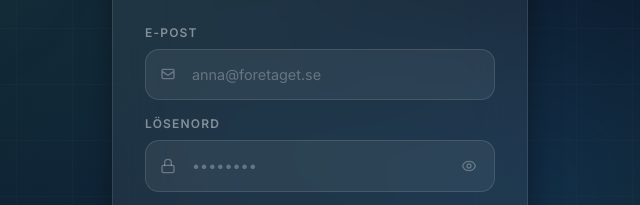
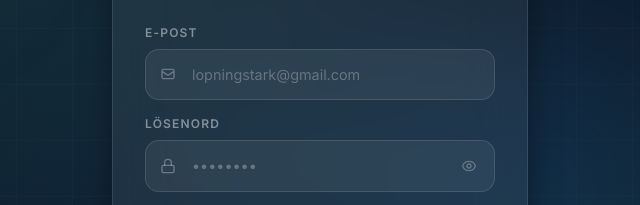
Before and after one commit to ostlinpontus-gif/Domarprojektet, a plain HTML site: page login.html in a window 1280 px wide. Shown: the part 308-513 px from the top of the page, 320-960 px from the left. Drawn offline with nearby package versions, Linux system fonts and the light colour scheme.

Commit message:
Slutgiltig automatiserad leverans

```diff
--- a/login.html
+++ b/login.html
@@ -269,7 +269,7 @@
                             name="email"
                             type="email"
                             autocomplete="email"
-                            placeholder="anna@foretaget.se"
+                            placeholder="lopningstark@gmail.com"
                             class="form-input"
                             required
                         >
```
Also changed, not shown: kontakt.html (+1 -1 lines).
